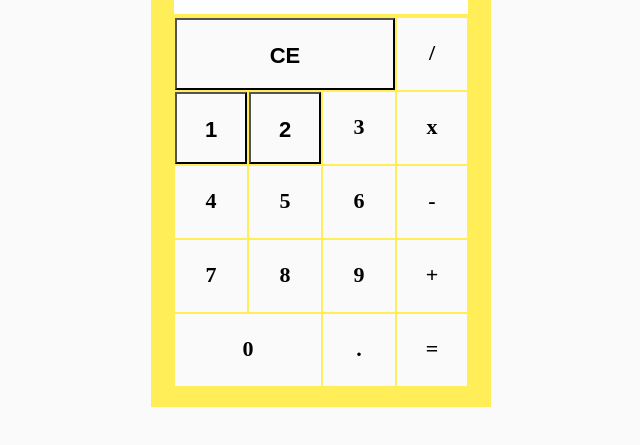
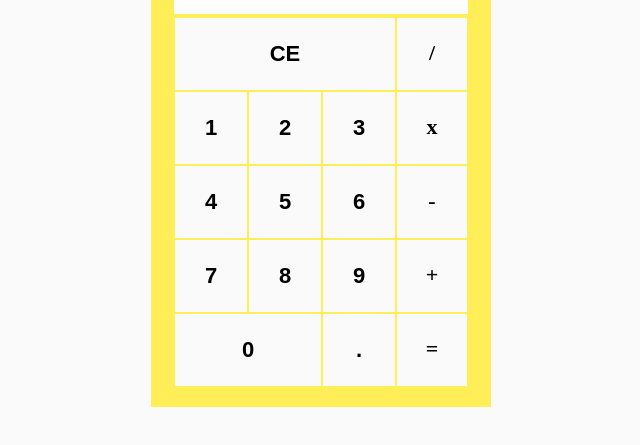
Before and after one commit to andreannechev/online-calc-andi, a plain HTML site: page index.html in a window 1280 px wide. Shown: the part 221-666 px from the top of the page, without its empty margins (319-959 px from the left). Drawn offline with nearby package versions, Linux system fonts and the light colour scheme.

Commit message:
all ciffer are as inputs

```diff
--- a/index.html
+++ b/index.html
@@ -17,18 +17,18 @@
       <div class="ciffers">
         <input class="bnt ciffer" id="1" type="button" value="1">
         <input class="bnt ciffer" id="2" type="button" value="2">
-        <div class="bnt ciffer" id="3">3</div>
+        <input class="bnt ciffer" id="3" type="button" value="3">
 
-        <div class="bnt ciffer" id="4">4</div>
-        <div class="bnt ciffer" id="5">5</div>
-        <div class="bnt ciffer" id="6">6</div>
+        <input class="bnt ciffer" id="4" type="button" value="4">
+        <input class="bnt ciffer" id="5" type="button" value="5">
+        <input class="bnt ciffer" id="6" type="button" value="6">
 
-        <div class="bnt ciffer" id="7">7</div>
-        <div class="bnt ciffer" id="8">8</div>
-        <div class="bnt ciffer" id="9">9</div>
+        <input class="bnt ciffer" id="7" type="button" value="7">
+        <input class="bnt ciffer" id="8" type="button" value="8">
+        <input class="bnt ciffer" id="9" type="button" value="9">
 
-        <div class="bnt ciffer" id="0">0</div>
-        <div class="bnt ciffer" id=".">.</div>
+        <input class="bnt ciffer" id="0" type="button" value="0">
+        <input class="bnt ciffer" id="." type="button" value=".">
       </div>
 </div>
 
--- a/style.css
+++ b/style.css
@@ -29,6 +29,7 @@ time, mark, audio, video {
 	font: inherit;
 	vertical-align: baseline;
 }
+input {border:0}
 
 @import url('https://fonts.googleapis.com/css?family=Poppins:100,400,600');
 
```
